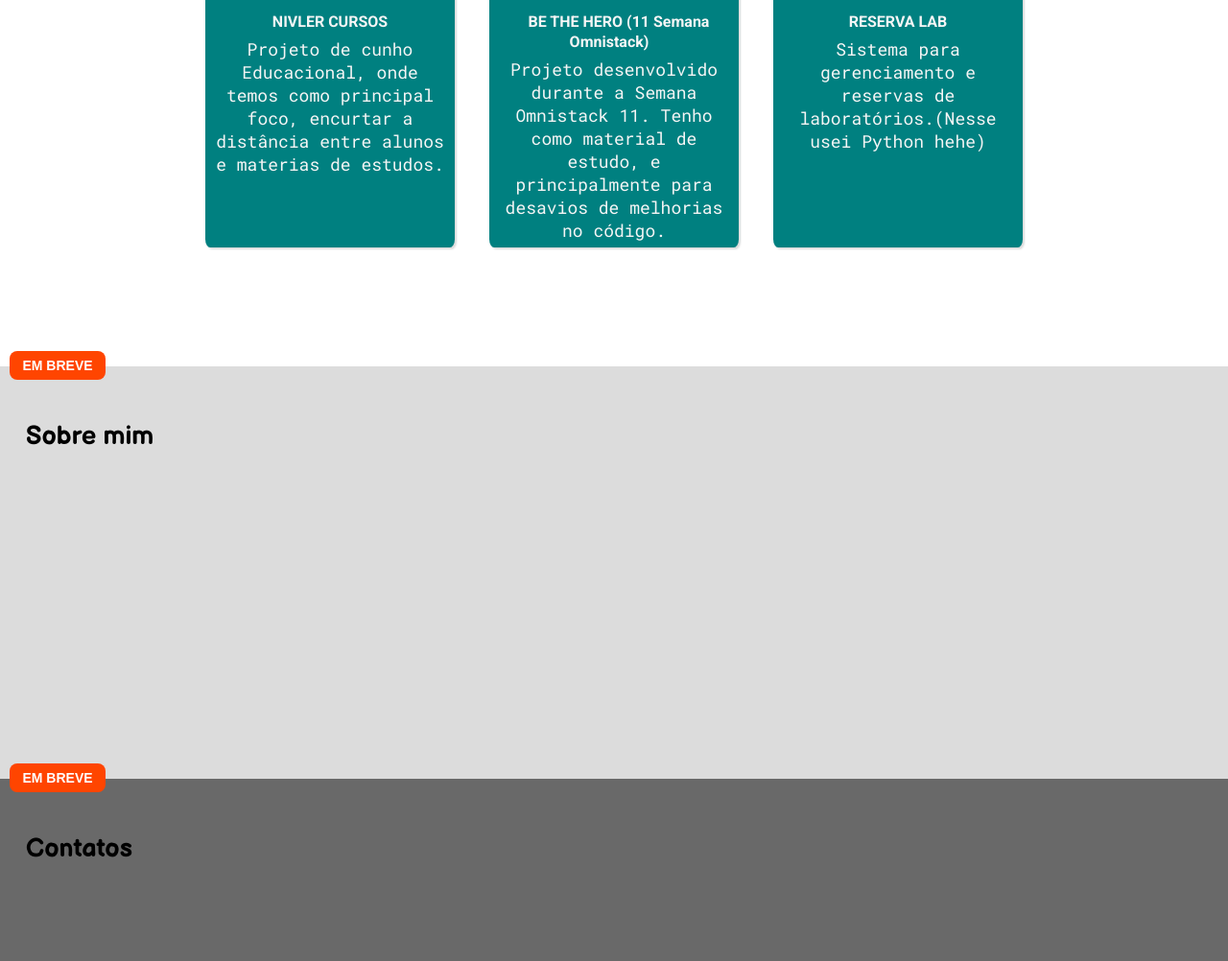
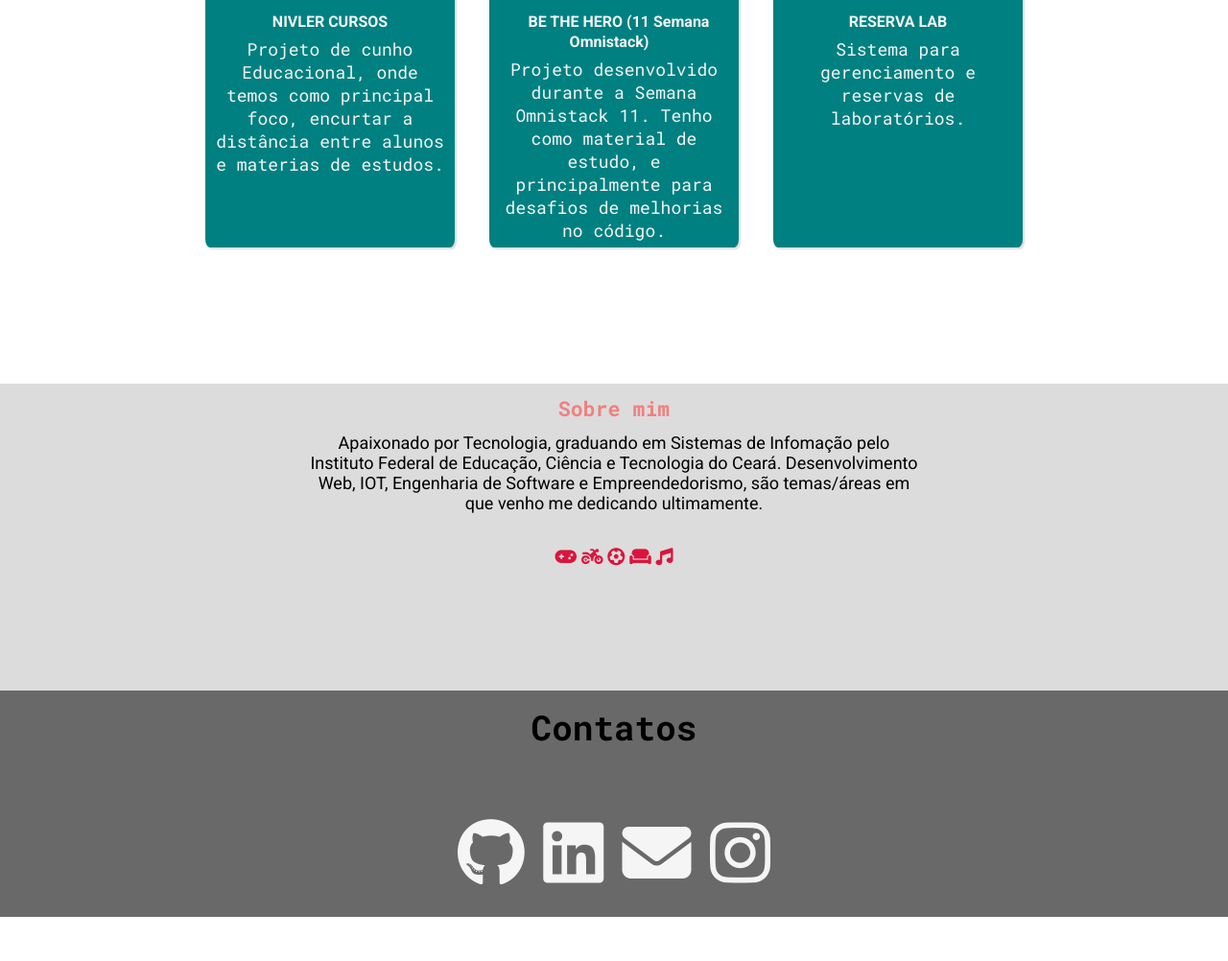
Before and after one commit to Jeferson-Mendes/imersaocss, a plain HTML site: page index.html in a window 1280 px wide. Shown: the part 1040-2042 px from the top of the page at 96% size. After the commit the page ends 1996 px from the top, so only its background shows below. Drawn offline with Linux system fonts and the light colour scheme.

Commit message:
Implementando "Sobre" e "Contatos"

```diff
--- a/css/styles.css
+++ b/css/styles.css
@@ -43,10 +43,11 @@ body {
   }
 
   .menu {
-    background-color: white;
+    background-color: #fff;
     position: fixed;
     top: 0;
     width: 100vw;
+    z-index: 1;
   }
 
   .menu ul {
@@ -61,16 +62,18 @@ body {
   .menu a {
     display: block;
     padding: 10px;
+    transition: background-color 600ms, color 600ms;
+  }
+  .menu a:active,
+  .menu a:hover {
+    background-color: teal;
+    color: #fff;
   }
 
   a {
     color: teal;
     text-decoration: none;
     transition: 600ms;
-  }
-
-  a:hover {
-    text-decoration: underline;
   }
 
   .site-subtitle,
@@ -82,6 +85,21 @@ body {
   .site-title {
     font-size: 4em;
     font-family: 'Roboto', sans-serif;
+
+    transform: scale(0.2) translateY(10vh);
+    opacity: 0.2;
+    animation: ease 2s animacaoTitulo forwards;
+  }
+
+  @keyframes animacaoTitulo {
+    from {
+      transform: scale(0.2) translateY(10vh);
+      opacity: 0.2;
+    }
+    to {
+      transform: scale(1) translateY(0);
+      opacity: 1;
+    }
   }
 
   .site-subtitle {
@@ -92,14 +110,38 @@ body {
 
   .portfolio {
     padding: 2em;
-    /*height: 100vh*/
+    min-height: 100vh;
   }
 
+  .contato h2,
   .portfolio h2 {
     font-family: 'Roboto Mono', monospace;
     margin-bottom: 1.5em;
     font-size: 2em;
     text-align: center;
+  }
+
+  .sobre h2 {
+    text-align: center;
+    padding: 1.4em;
+    font-family: 'Roboto Mono', sans-serif;
+    font-size: 1.2em;
+    color: LIGHTCORAL;
+  }
+
+  .sobre p {
+    font-family: 'Roboto', sans-serif;
+    width: 50vw;
+    margin: auto;
+    text-align: center;
+  }
+
+  .hobby {
+    padding: 2em;
+    width: 50vw;
+    text-align: center;
+    margin: auto;
+    color: crimson;
   }
 
   .portfolio  .grid {
@@ -139,10 +181,9 @@ body {
     transition: 600ms;
   }
 
+  .img-portfolio:active,
   .img-portfolio:hover {
-    -moz-transform: scale(1.1);
-	  -webkit-transform: scale(1.1);
-    transform: scale(1.1);
+    transform: scale(1.2) rotate(-2deg);
   }
 
   .portfolio figure figcaption a {
@@ -166,35 +207,37 @@ body {
 
   .sobre {
     background-color: GAINSBORO;
+    min-height: 40vh;
   }
 
   .sobre h2 {
-    padding: 1em;
-    height: 50vh;
+    padding: 0.5em;
+
   }
 
   .contato {
     background-color: dimgray;
+    min-height: 10vh;
   }
 
   .contato h2 {
-    padding: 1em;
-    height: 20vh;
+    padding: 0.4em;
+    margin-bottom: 1em;
   }
 
-  .em-breve {
-    display: flex;
-    align-items: center;
-    justify-content: center;
-    width: 100px;
-    height: 30px;
-    position: relative;
-    border-radius: 8px;
-    background-color: orangered;
-    color: #fff;
-    font-family: Arial, Helvetica, sans-serif;
-    font-size: 14px;
-    font-weight: bold;
-    top: -16px;
-    left: 10px;
+  .contato a {
+    color: whitesmoke;
+    font-size: 4em;
+    transition: 600ms;
   }
+
+  .contato a:active,
+  .contato a:hover {
+    text-decoration: none;
+    text-shadow: 0 0 40px rgba(70, 130, 180);
+  }
+
+  .contato .icons {
+    text-align: center;
+    padding: 1em;
+  }
--- a/index.html
+++ b/index.html
@@ -11,6 +11,7 @@
         href="https://fonts.googleapis.com/css2?family=Balsamiq+Sans:wght@400;700&family=Roboto+Mono:wght@400;700&family=Roboto:wght@400;700&display=swap"
         rel="stylesheet">
 
+    <script src="https://kit.fontawesome.com/f121008c09.js" crossorigin="anonymous"></script>
 </head>
 
 <body>
@@ -18,13 +19,13 @@
         <nav class="menu">
             <ul>
                 <li>
-                     <a href="#portfolio">Projetos</a>
+                    <a href="#portfolio">Projetos</a>
                 </li>
                 <li>
-                     <a href="#">Sobre</a>
+                    <a href="#sobre">Sobre</a>
                 </li>
                 <li>
-                     <a href="#">Contato</a>
+                    <a href="#contato">Contato</a>
                 </li>
             </ul>
         </nav>
@@ -41,31 +42,67 @@
         <div class="grid">
             <figure>
                 <img class="img-portfolio" src="./img/nivler.PNG" alt="nivler">
-                <figcaption > <a href="https://www.instagram.com/nivlercursos/">NIVLER CURSOS</a></figcaption>
-                <p>Projeto de cunho Educacional, onde temos como principal foco, encurtar a distância entre alunos e materias de estudos.</p>
+                <figcaption> <a href="https://www.instagram.com/nivlercursos/">NIVLER CURSOS</a></figcaption>
+                <p>Projeto de cunho Educacional, onde temos como principal foco, encurtar a distância entre alunos e
+                    materias de estudos.</p>
             </figure>
             <figure>
                 <img class="img-portfolio" src="./img/be-the-hero.PNG" alt=">beTheHero">
-                <figcaption> <a href="https://github.com/Jeferson-Mendes/be-the-hero">BE THE HERO (11 Semana Omnistack)</a></figcaption>
-                <p>Projeto desenvolvido durante a Semana Omnistack 11. Tenho como material de estudo, e principalmente para desavios de melhorias no código.</p>
+                <figcaption> <a href="https://github.com/Jeferson-Mendes/be-the-hero">BE THE HERO (11 Semana
+                        Omnistack)</a></figcaption>
+                <p>Projeto desenvolvido durante a Semana Omnistack 11. Tenho como material de estudo, e principalmente
+                    para desafios de melhorias no código.</p>
             </figure>
             <figure>
                 <img class="img-portfolio" src="./img/reserva.PNG" alt="reservaLab">
                 <figcaption> <a href="https://github.com/Jeferson-Mendes/RESERVA-LAB">RESERVA LAB</a> </figcaption>
-                <p>Sistema para gerenciamento e reservas de laboratórios.(Nesse usei Python hehe)</p>
+                <p>Sistema para gerenciamento e reservas de laboratórios.</p>
             </figure>
         </div>
     </section>
 
-    <section class="sobre">
+    <section id="sobre" class="sobre">
         <!-- About me -->
-        <div class="em-breve">EM BREVE</div>
         <h2>Sobre mim</h2>
+        <p class="sobre-text">
+            Apaixonado por Tecnologia, graduando em Sistemas de Infomação pelo Instituto Federal de Educação, Ciência e Tecnologia do Ceará. Desenvolvimento Web, IOT, Engenharia de Software e Empreendedorismo, são temas/áreas em que venho me dedicando ultimamente.
+        </p>
+        <div class="hobby">
+
+            <i class="fas fa-gamepad"></i>
+
+            <i class="fas fa-motorcycle"></i>
+
+            <i class="fas fa-futbol"></i>
+
+            <i class="fas fa-couch"></i>
+
+            <i class="fas fa-music"></i>
+
+        </div>
     </section>
 
-    <section class="contato">
-        <div class="em-breve">EM BREVE</div>
+    <section id="contato" class="contato">
         <h2>Contatos</h2>
+        <div class="grid icons">
+
+            <a target="_blank" href="https://github.com/jeferson-mendes">
+                <i class="fab fa-github"></i>
+            </a>
+
+            <a target="_blank" href="https://www.linkedin.com/in/jeferson-mendes/">
+                <i class="fab fa-linkedin"></i>
+            </a>
+
+            <a href="mailto:jefersonmendes3c@gmail.com">
+                <i class="fas fa-envelope"></i>
+            </a>
+
+            <a href="http://instagram.com/jeffmendes__">
+                <i class="fab fa-instagram"></i>
+            </a>
+
+        </div>
     </section>
 
 </body>
```
